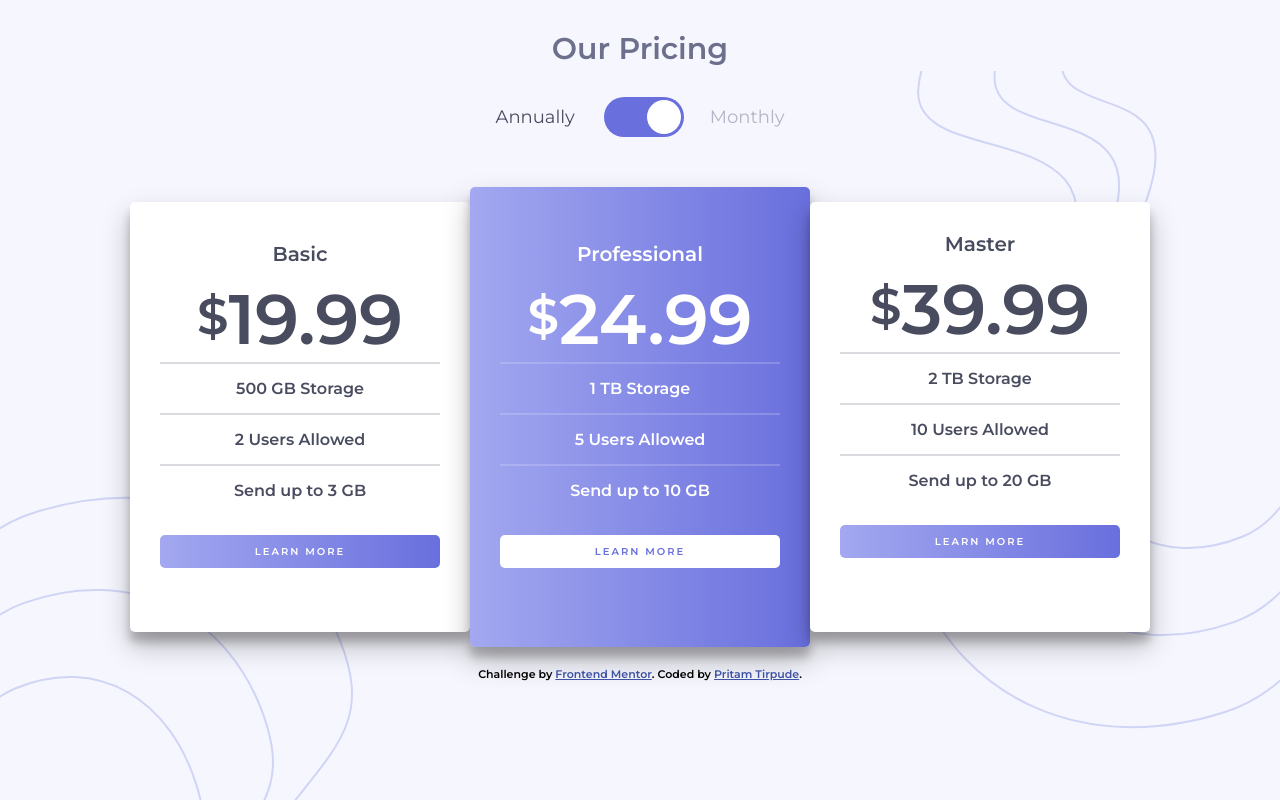
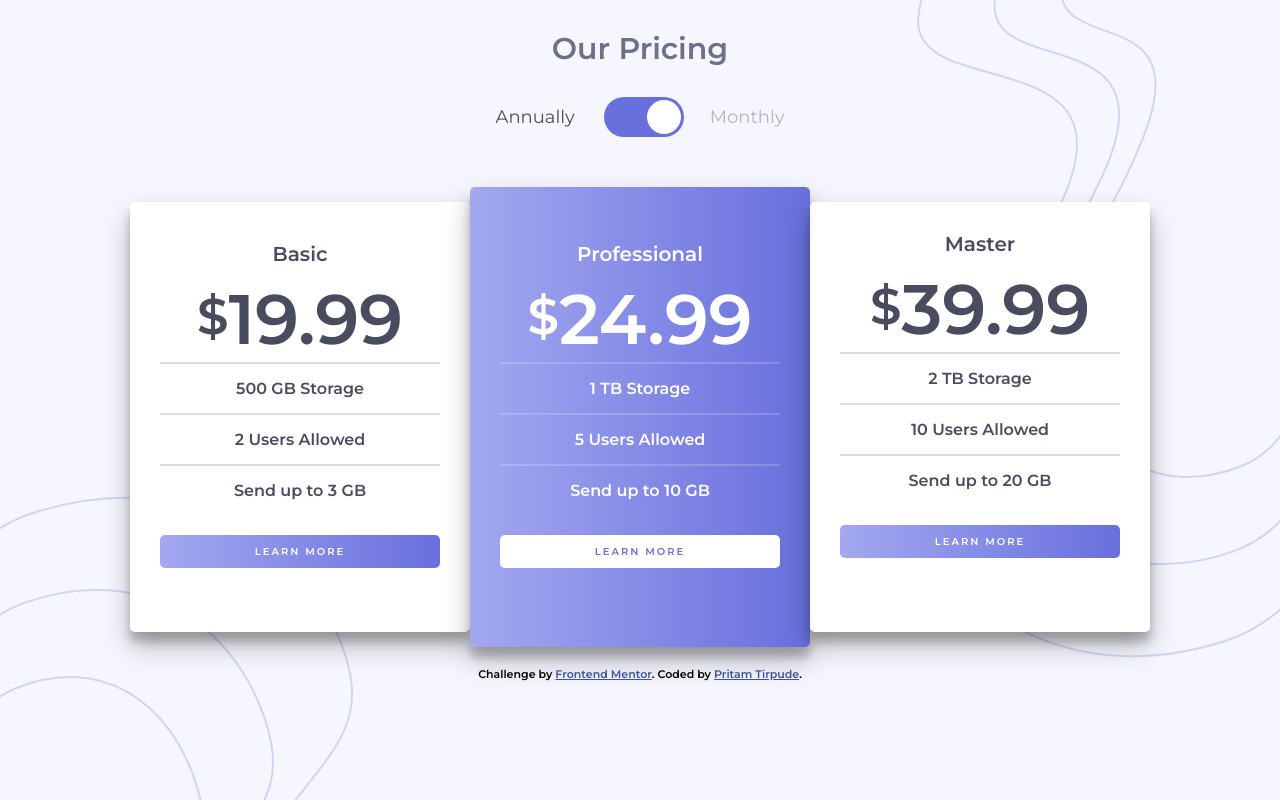
Before and after one commit to Pritam-Tirpude/pricing-component-toggle, a plain HTML site: page index.html in a window 1280 px wide. Drawn offline with Linux system fonts and the light colour scheme.

Commit message:
change in background image

```diff
--- a/styles/_global.scss
+++ b/styles/_global.scss
@@ -24,10 +24,10 @@ html {
 }
 
 body {
-  height: 100vh;
+  min-height: 100vh;
   font-family: "Montserrat", sans-serif;
   font-size: 1.5rem;
-  background: url("/images/bg-top.svg") no-repeat right,
+  background: url("/images/bg-top.svg") no-repeat top right,
     url("/images/bg-bottom.svg") no-repeat left bottom;
   background-color: $neutral_very_light_grayish_blue;
 }
```
Also changed, not shown: styles/style.css, 1 other file.
